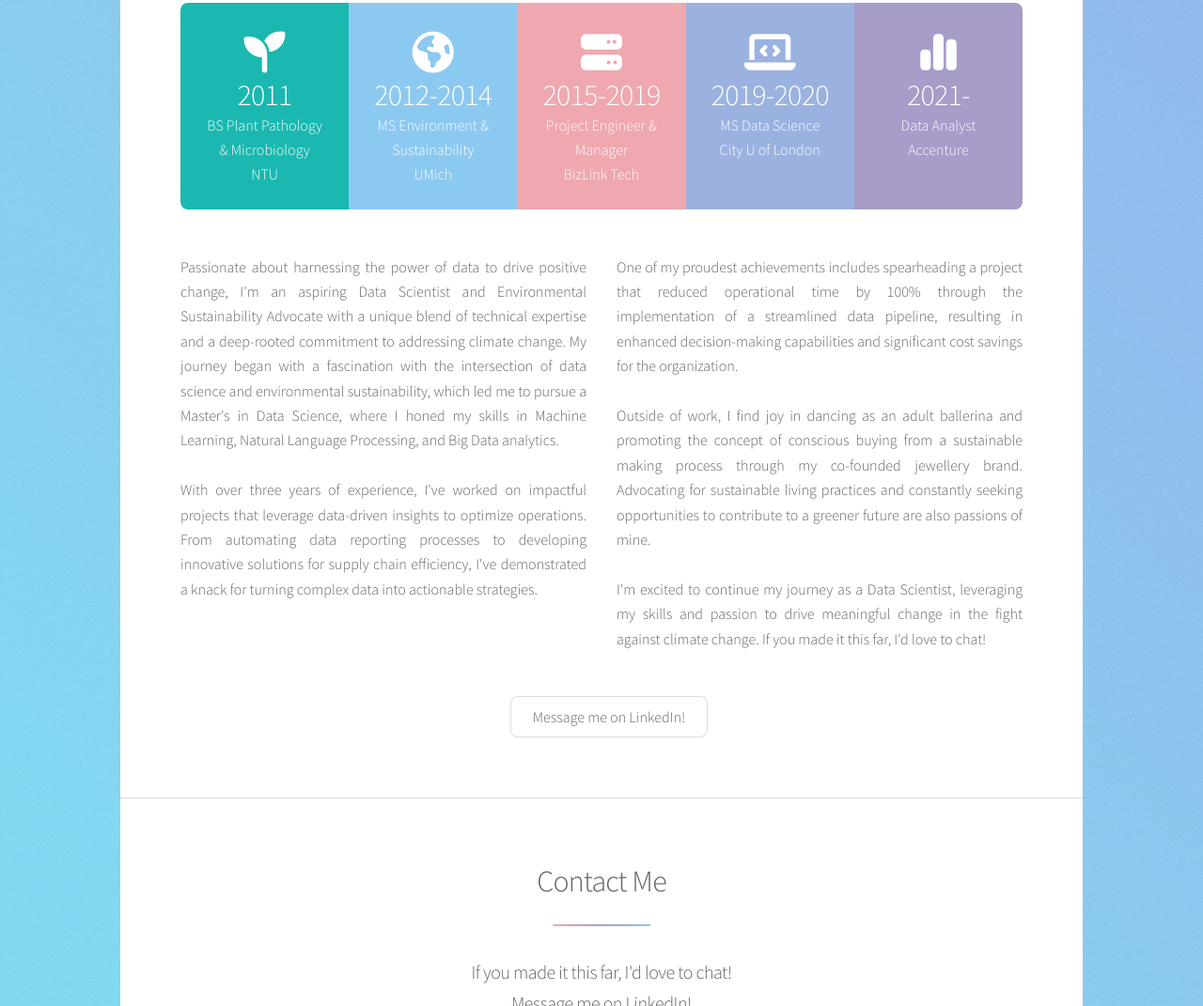
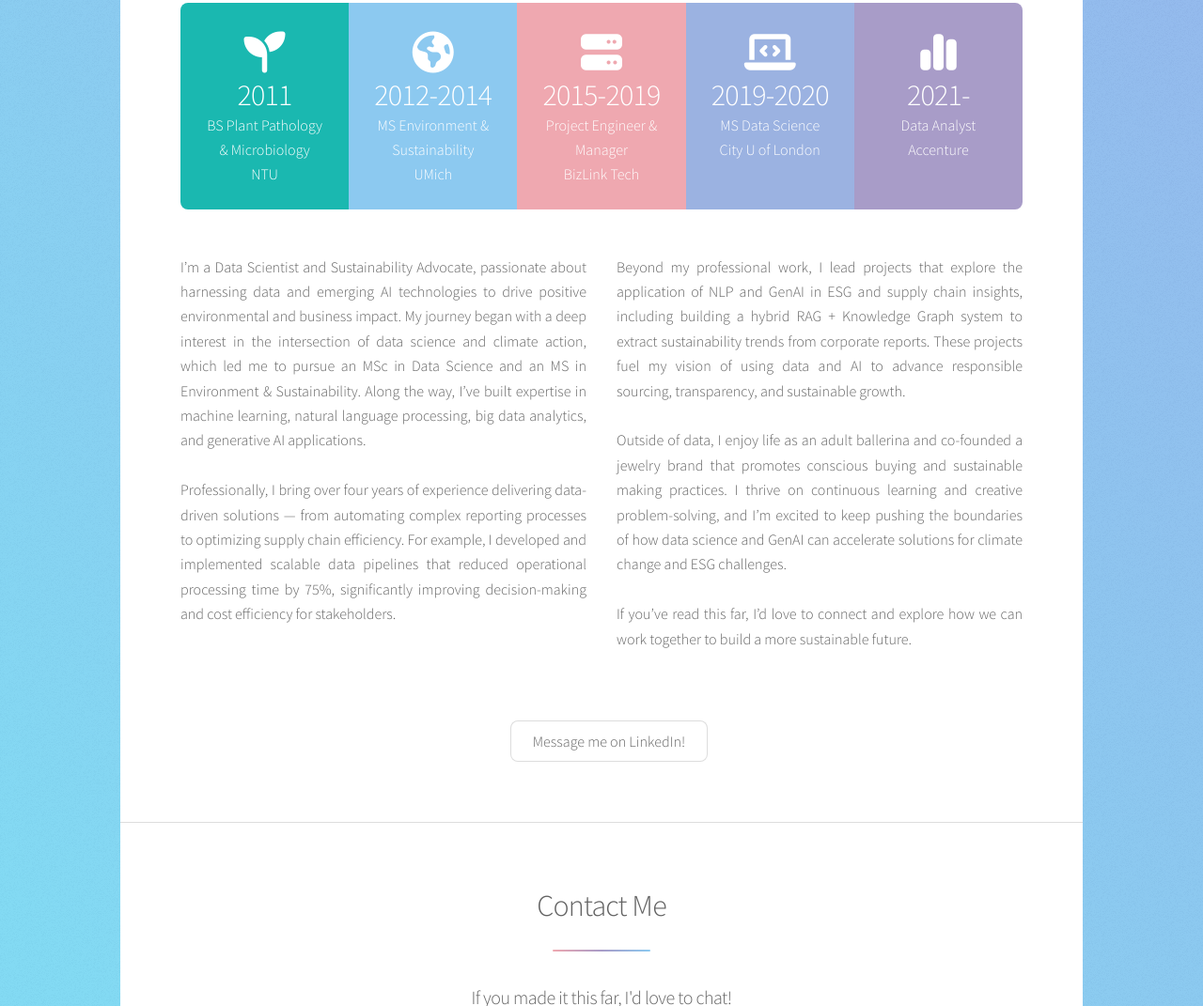
Before and after one commit to dolcefarnienteleone/dolcefarnienteleone.github.io, a plain HTML site: page index.html in a window 1280 px wide. Shown: the part 2158-3229 px from the top of the page at 94% size. Drawn offline with Linux system fonts and the light colour scheme.

Commit message:
Update index.html

```diff
--- a/index.html
+++ b/index.html
@@ -145,20 +145,19 @@
 										<strong>2021- </strong> Data Analyst Accenture
 									</li>
 								</ul>
-								<p class="content">Passionate about harnessing the power of data to drive positive change, I'm an aspiring Data Scientist and Environmental Sustainability Advocate with a unique blend of technical expertise and a deep-rooted commitment to addressing climate change. My journey began with a fascination with the intersection of data science and environmental sustainability, which led me to pursue a Master's in Data Science, where I honed my skills in Machine Learning, Natural Language Processing, and Big Data analytics.
+								<p class="content">I’m a Data Scientist and Sustainability Advocate, passionate about harnessing data and emerging AI technologies to drive positive environmental and business impact. My journey began with a deep interest in the intersection of data science and climate action, which led me to pursue an MSc in Data Science and an MS in Environment & Sustainability. Along the way, I’ve built expertise in machine learning, natural language processing, big data analytics, and generative AI applications.
 									<br>
 									<br>
-									With over three years of experience, I've worked on impactful projects that leverage data-driven insights to optimize operations. From automating data reporting processes to developing innovative solutions for supply chain efficiency, I've demonstrated a knack for turning complex data into actionable strategies.
+									Professionally, I bring over four years of experience delivering data-driven solutions — from automating complex reporting processes to optimizing supply chain efficiency. For example, I developed and implemented scalable data pipelines that reduced operational processing time by 75%, significantly improving decision-making and cost efficiency for stakeholders.
 									<br>
 									<br>
 									<br>
-									One of my proudest achievements includes spearheading a project that reduced operational time by 100% through the implementation of a streamlined data pipeline, resulting in enhanced decision-making capabilities and significant cost savings for the organization. <br>
+									Beyond my professional work, I lead projects that explore the application of NLP and GenAI in ESG and supply chain insights, including building a hybrid RAG + Knowledge Graph system to extract sustainability trends from corporate reports. These projects fuel my vision of using data and AI to advance responsible sourcing, transparency, and sustainable growth. <br>
 									<br>
-									Outside of work, I find joy in dancing as an adult ballerina and promoting the concept of conscious buying from a sustainable making process through my co-founded jewellery brand. Advocating for sustainable living practices and constantly seeking opportunities to contribute to a greener future are also passions of mine.
+									Outside of data, I enjoy life as an adult ballerina and co-founded a jewelry brand that promotes conscious buying and sustainable making practices. I thrive on continuous learning and creative problem-solving, and I’m excited to keep pushing the boundaries of how data science and GenAI can accelerate solutions for climate change and ESG challenges.
 									<br>
 									<br>
-									I'm excited to continue my journey as a Data Scientist, leveraging my skills and passion to drive meaningful change in the fight against climate change.
-									If you made it this far, I'd love to chat!
+									If you’ve read this far, I’d love to connect and explore how we can work together to build a more sustainable future.
 								</p>
 								<footer class="major">
 									<ul class="actions special">
```
